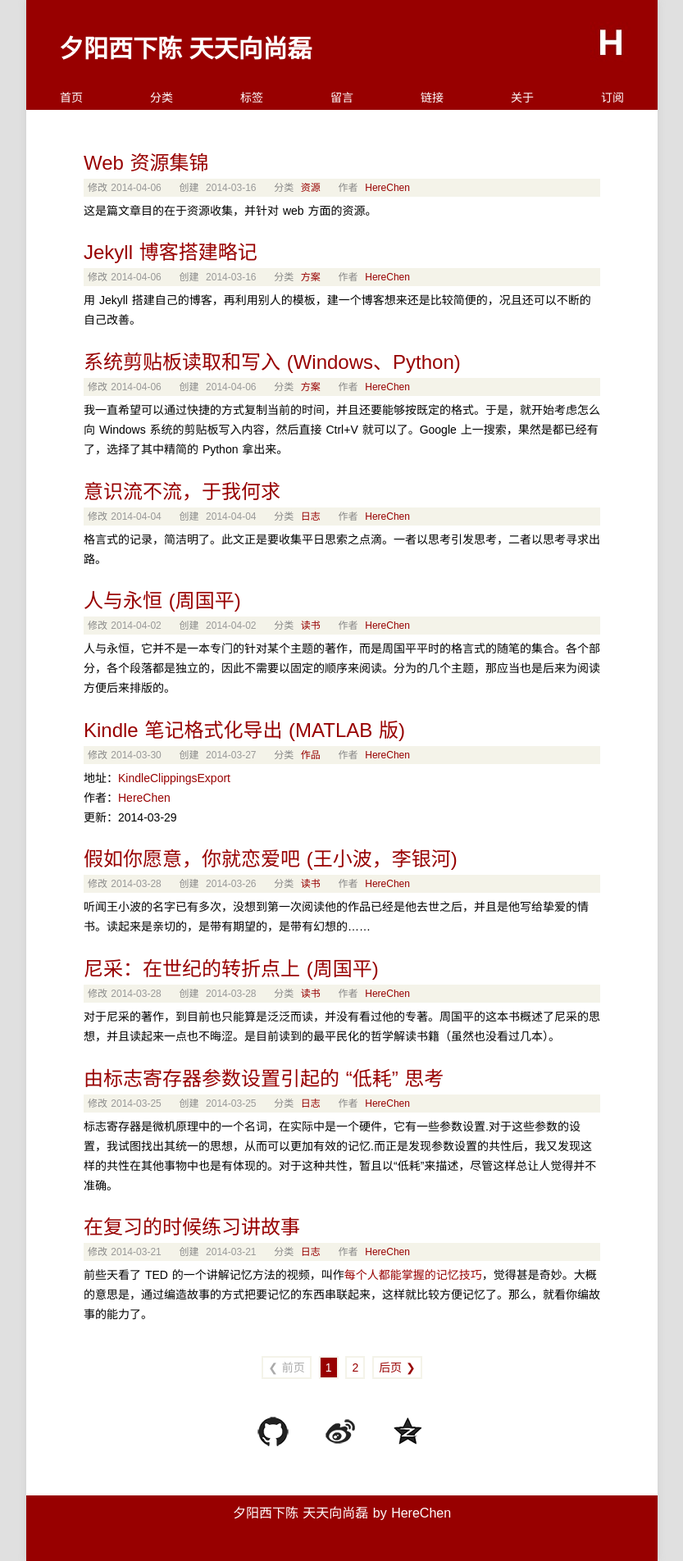
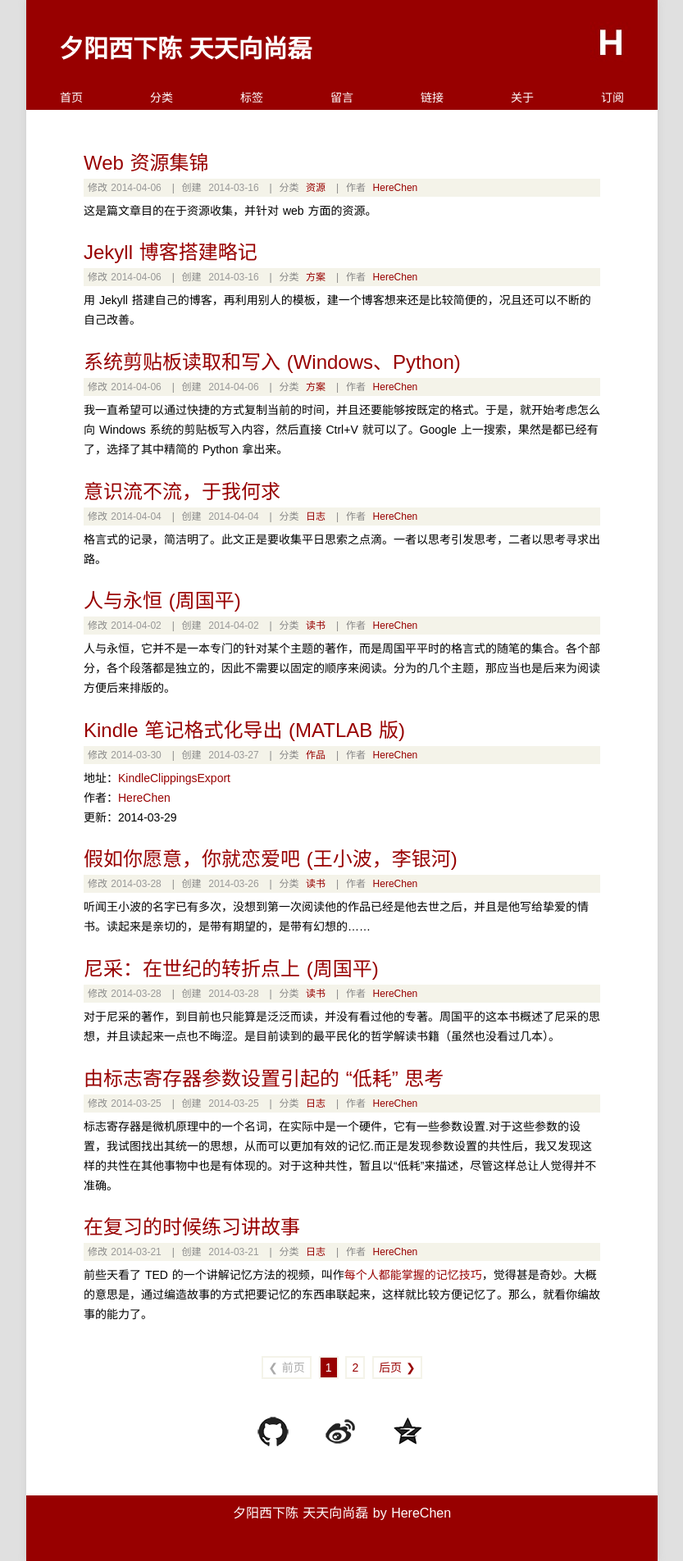
Before and after one commit to Xuezhiyuanlin/herechen.github.io, a Jekyll site: the page built from index.html, in a window 1280 px wide. Shown: the whole page at 82% size, without its empty margins (223-1056 px from the left). Built offline with Jekyll 4.4.1, drawn with Linux system fonts in a browser that asks for light colours; some web fonts are replaced; Markdown is read by kramdown in place of the engine named in the settings; the list of posts is cut into pages by our own code.

Commit message:
herechen

```diff
--- a/index.html
+++ b/index.html
@@ -13,13 +13,13 @@
       <span clas="time">修改
         <time datetime="{{ post.date | date:"%Y-%m-%d" }}">{{ post.date | date:"%Y-%m-%d" }}</time>
       </span>
-      <span  class="time">&nbsp;&nbsp;&nbsp;&nbsp;创建&nbsp;
+      <span  class="time">&nbsp;&nbsp;|&nbsp;&nbsp;创建&nbsp;
         <time datetime="{{ post.date | date:"%Y-%m-%d" }}">{{ post.creatdate | date:"%Y-%m-%d" }}</time>
       </span>
-      <span class="categories">&nbsp;&nbsp;&nbsp;&nbsp;分类&nbsp;
+      <span class="categories">&nbsp;&nbsp;|&nbsp;&nbsp;分类&nbsp;
         <a href="/categories/#{{ post.categories }}" title="{{ post.categories }}">{{ post.categories }}</a>
       </span>
-      <span class="author">&nbsp;&nbsp;&nbsp;&nbsp;作者&nbsp;
+      <span class="author">&nbsp;&nbsp;|&nbsp;&nbsp;作者&nbsp;
         <a href="{{ site.url }}">{{ site.author }}</a>
       </span>
     </div>
```
